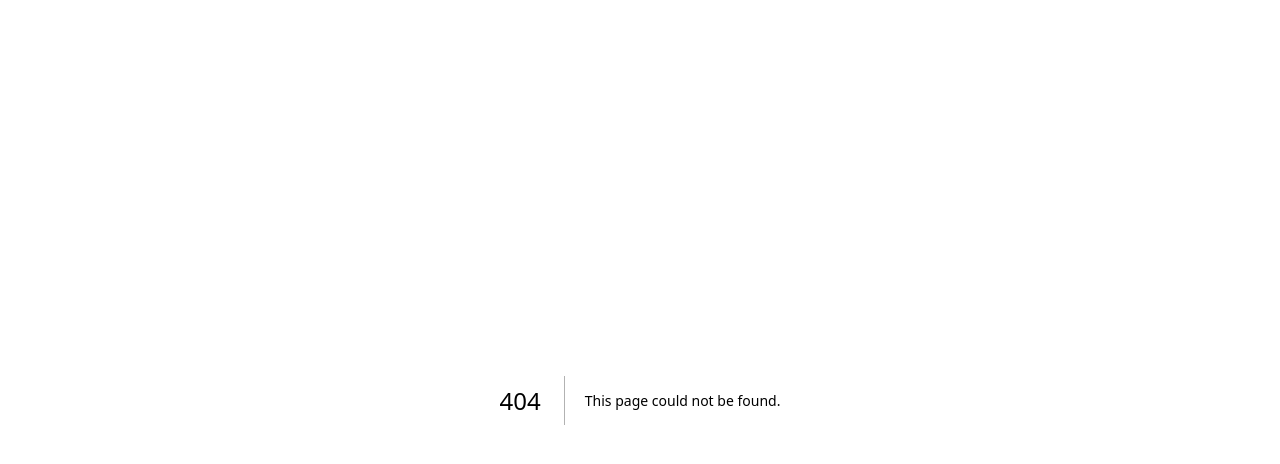
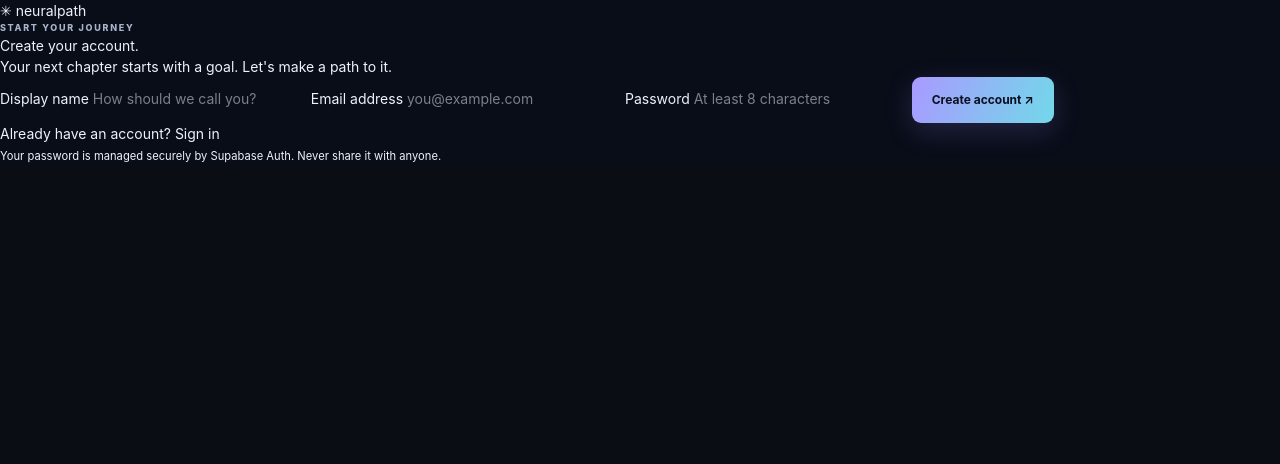
Before and after one commit to Dhruv-Savaliya/neuralpath-ai-workspace, a Next.js app: page /auth/sign-up in a window 1280 px wide. Before the commit this address had no page. Shown: the top 464 px of the page. Built offline with nearby package versions, Linux system fonts and the light colour scheme.

Commit message:
feat(auth): add sign-up sign-in email callback and learner onboarding

```diff
--- /dev/null
+++ b/app/auth/sign-up/page.tsx
@@ -0,0 +1,7 @@
+import Link from "next/link";
+import { signUp } from "../../actions/auth";
+const errors:Record<string,string>={invalid_input:"Enter a valid email and a password with at least 8 characters.",signup_failed:"We couldn't create the account. Check your details and try again."};
+export default async function SignUp({searchParams}:{searchParams:Promise<{error?:string}>}) {
+ const {error}=await searchParams;
+ return <main className="auth-page"><section className="auth-card"><Link href="/" className="auth-brand">✳ neural<span>path</span></Link><div className="eyebrow">START YOUR JOURNEY</div><h1>Create your account.</h1><p>Your next chapter starts with a goal. Let's make a path to it.</p>{error&&<div className="auth-error" role="alert">{errors[error]??"Something went wrong. Please try again."}</div>}<form action={signUp} className="auth-form"><label>Display name <input name="display_name" autoComplete="name" maxLength={80} placeholder="How should we call you?" /></label><label>Email address <input name="email" type="email" autoComplete="email" required maxLength={254} placeholder="you@example.com" /></label><label>Password <input name="password" type="password" autoComplete="new-password" required minLength={8} maxLength={128} placeholder="At least 8 characters" /></label><button className="site-button" type="submit">Create account ↗</button></form><p className="auth-switch">Already have an account? <Link href="/auth/sign-in">Sign in</Link></p><small className="auth-note">Your password is managed securely by Supabase Auth. Never share it with anyone.</small></section></main>;
+}
```
